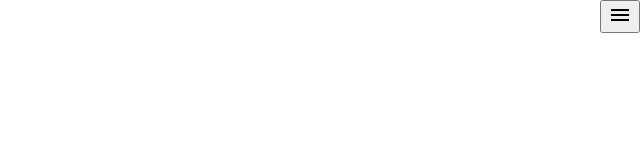
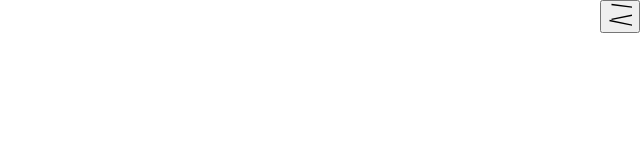
Before and after one commit to Delfgou/miles, an Angular app: page / in a window 1280 px wide. Shown: the top 160 px of the page, without its empty margins (640-1280 px from the left). Built offline with nearby package versions, Linux system fonts and the light colour scheme.

Commit message:
custom menu icon

```diff
--- a/src/app/app.component.html
+++ b/src/app/app.component.html
@@ -1,7 +1,8 @@
 <div class="global">
+
   <div class="menu">
-    <button mat-button [matMenuTriggerFor]="animals"><mat-icon>menu</mat-icon></button>
-    <mat-menu #animals="matMenu">
+    <button mat-button [matMenuTriggerFor]="menu"><mat-icon svgIcon="menu-slanting"></mat-icon></button>
+    <mat-menu #menu="matMenu">
       <button mat-menu-item routerLink="/home">Home</button>
       <button mat-menu-item [matMenuTriggerFor]="bands">bands</button>
       <button mat-menu-item>Konzerte</button>
--- a/src/app/app.component.ts
+++ b/src/app/app.component.ts
@@ -8,10 +8,9 @@ import { DomSanitizer } from '@angular/platform-browser';
   styleUrls: ['./app.component.css']
 })
 export class AppComponent {
-  title = 'miles';
-  // constructor(private domSanitizer: DomSanitizer, private matIconRegistry: MatIconRegistry) {
-  //   this.matIconRegistry
-  //     .addSvgIcon("menu-slanting",
-  //       this.domSanitizer.bypassSecurityTrustResourceUrl('assets/hamburger-menu-slanting.svg'));
-  // }
+  constructor(private domSanitizer: DomSanitizer, private matIconRegistry: MatIconRegistry) {
+    this.matIconRegistry
+      .addSvgIcon("menu-slanting",
+        this.domSanitizer.bypassSecurityTrustResourceUrl("../assets/hamburger-menu-slanting.svg"));
+  }
 }
```
Also changed, not shown: src/app/app.module.ts (+6 -4 lines), src/app/app.component.css (line endings or trailing spaces), src/assets/hamburger-menu-slanting.svg, src/assets/hamburger-menu.png (deleted).
